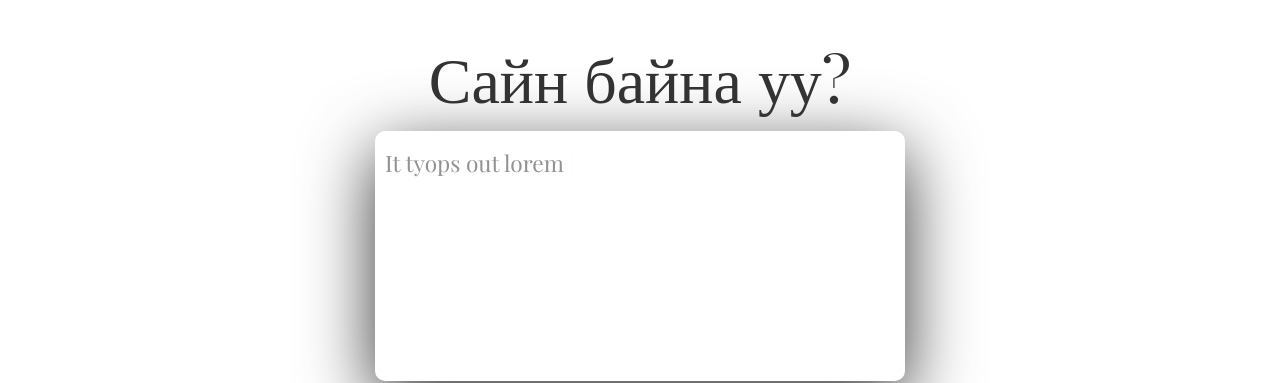
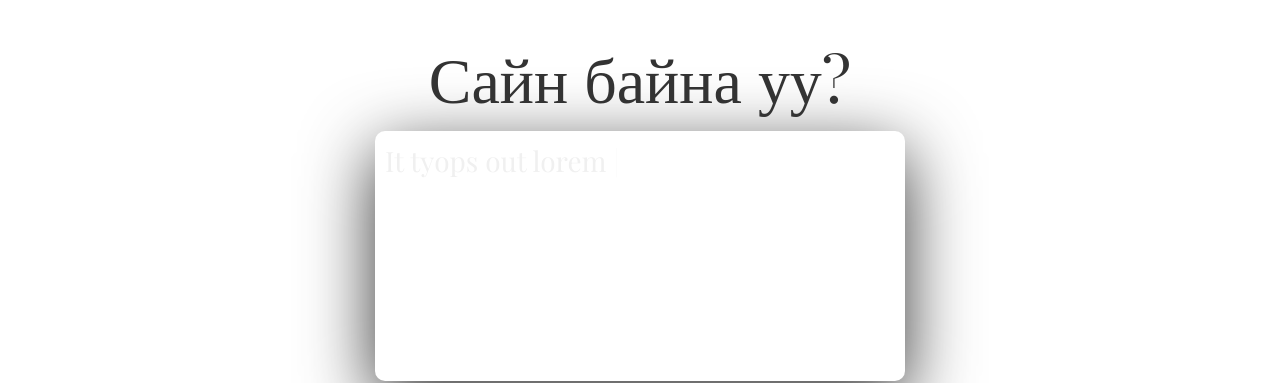
Before and after one commit to Ds3c-ctf-team/enkhee-Osiris.github.io-old, a Jekyll site: the page built from index.html, in a window 1280 px wide. Shown: the top 383 px of the page. Built offline with Jekyll 4.4.1, drawn with Linux system fonts in a browser that asks for light colours; nearby versions of some CDN libraries; some web fonts are replaced.

Commit message:
Update layout

```diff
--- a/_layouts/default.html
+++ b/_layouts/default.html
@@ -19,7 +19,7 @@
     		</h1>
             <div class="measure text-editor-wrap">
                 <div class="text-body txt--left">
-                    <span class="fnt--mid-gray h4" id="typed" style="white-space:pre;">
+                    <span id="typed" style="white-space:pre;">
 					  </span>
                 </div>
             </div>
```
